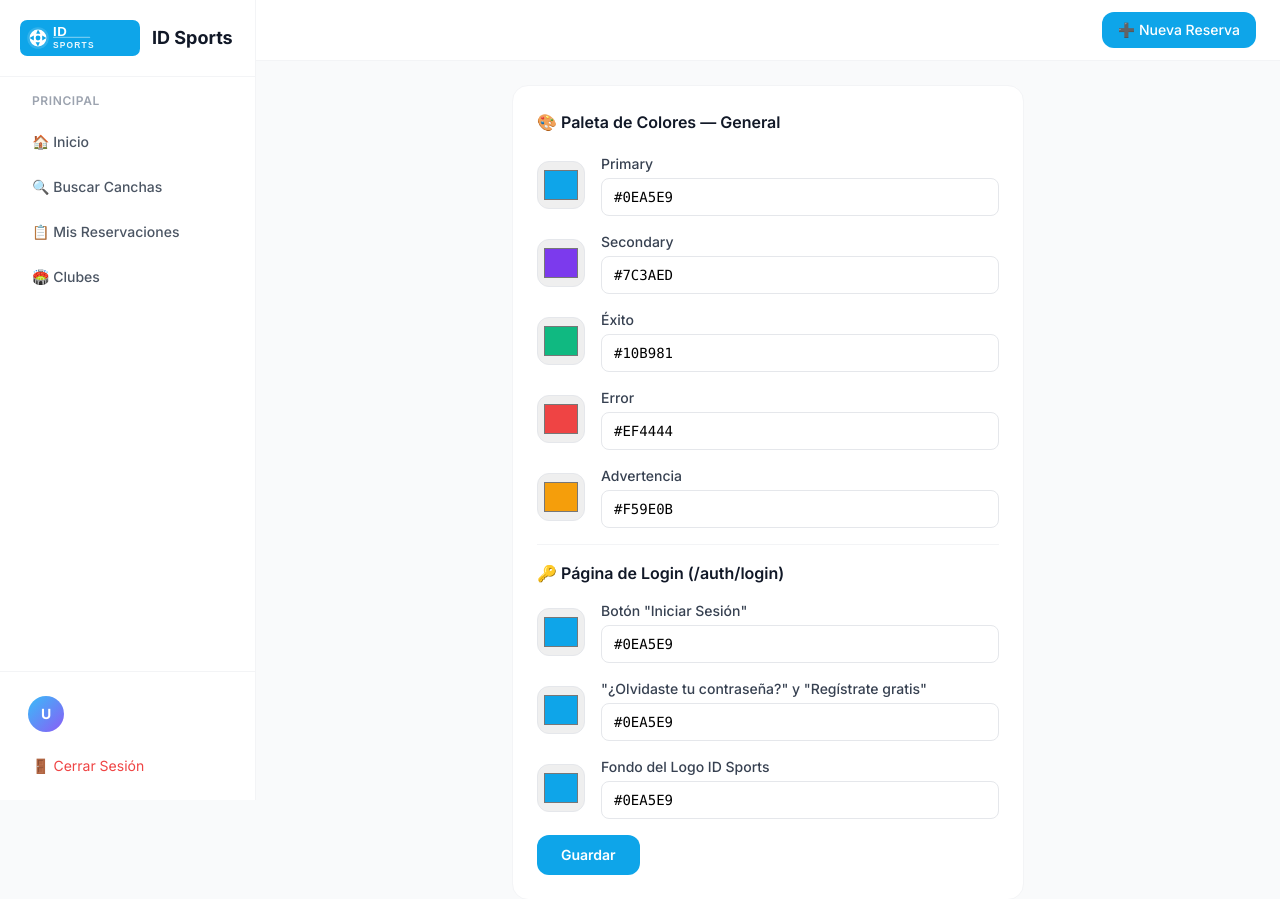
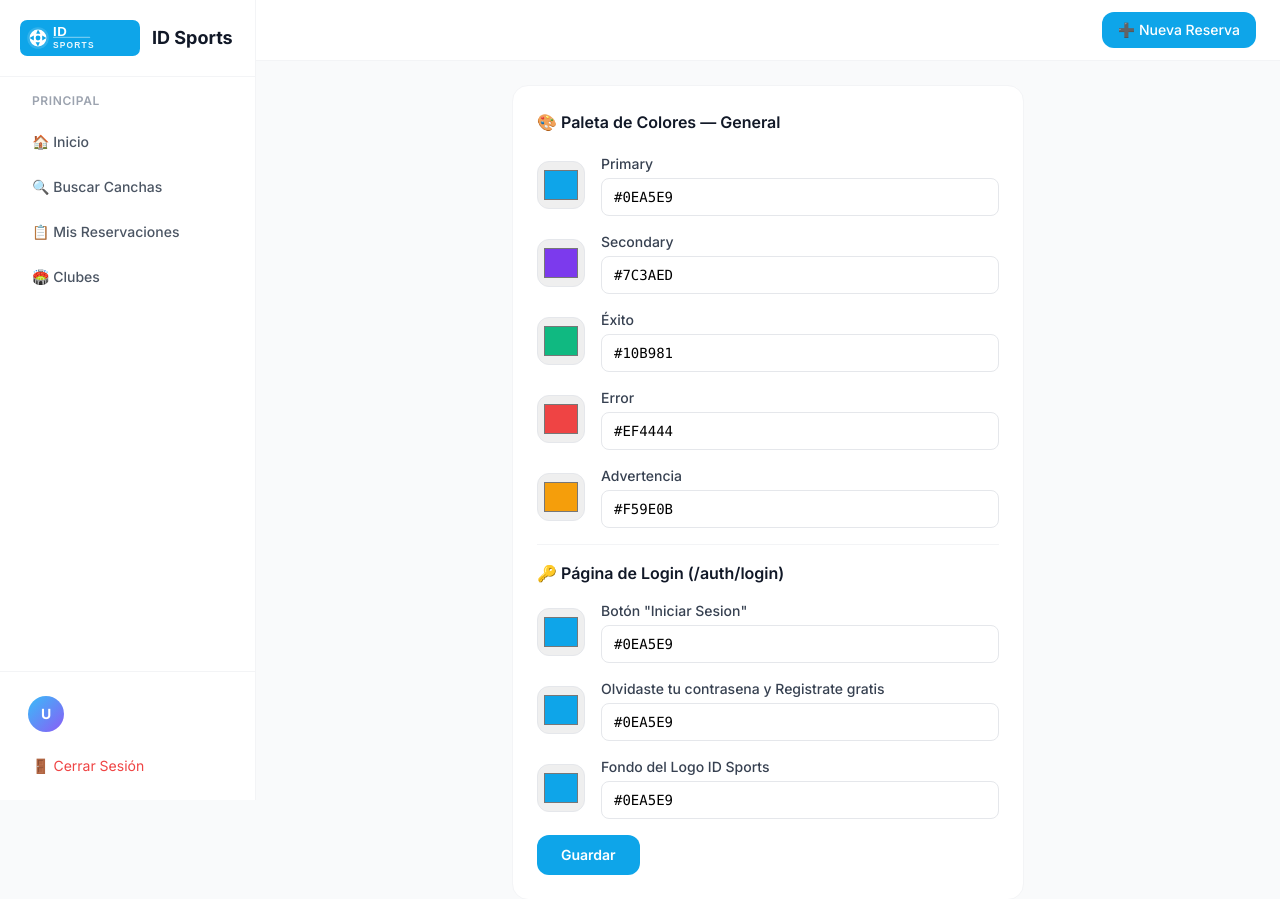
Before and after one commit to danjohn007/ID-Sports, a PHP site: the page made by app/views/config/colors.php in a window 1280 px wide. Shown: the top 899 px of the page. Run offline with PHP 8.4, Linux system fonts and the light colour scheme; the template is opened without the code that fills it, so the values that code supplies are empty; some libraries are stand-ins or nearby versions.

Commit message:
Address code review feedback: class_exists check, fix button text, add _hex variants, fix encoding
Agent-Logs-Url: https://github.com/danjohn007/ID-Sports/sessions/771a8114-4e3f-44f6-aa9e-1259874042c7

Co-authored-by: danjohn007 <77515822+danjohn007@users.noreply.github.com>

```diff
--- a/app/controllers/ConfigController.php
+++ b/app/controllers/ConfigController.php
@@ -6,7 +6,7 @@ class ConfigController extends Controller {
     private static $allowedKeys = [
         'general'  => ['app_name', 'app_tagline', 'app_description', 'timezone', 'currency', 'currency_symbol', 'contact_email', 'contact_phone', 'contact_address', 'maintenance_mode'],
         'email'    => ['smtp_host', 'smtp_port', 'smtp_user', 'smtp_pass', 'smtp_from_name', 'smtp_from_email', 'smtp_encryption'],
-        'colors'   => ['color_primary', 'color_secondary', 'color_accent', 'color_primary_hex', 'color_secondary_hex', 'color_accent_hex', 'color_login_button', 'color_login_link', 'color_login_logo_bg'],
+        'colors'   => ['color_primary', 'color_secondary', 'color_accent', 'color_primary_hex', 'color_secondary_hex', 'color_accent_hex', 'color_login_button', 'color_login_button_hex', 'color_login_link', 'color_login_link_hex', 'color_login_logo_bg', 'color_login_logo_bg_hex'],
         'paypal'   => ['paypal_client_id', 'paypal_client_secret', 'paypal_mode'],
         'qr'       => ['qr_enabled', 'qr_expiry_minutes', 'qr_secret'],
         'chatbot'  => ['chatbot_enabled', 'chatbot_provider', 'chatbot_api_key', 'chatbot_welcome', 'chatbot_system_prompt'],
--- a/app/views/config/colors.php
+++ b/app/views/config/colors.php
@@ -29,8 +29,8 @@
             <hr class="border-gray-100 my-4">
             <h3 class="font-semibold text-gray-900 mb-3">🔑 Página de Login (/auth/login)</h3>
             <?php $loginColorFields = [
-                'color_login_button'  => ['Botón "Iniciar Sesión"', '#0EA5E9'],
-                'color_login_link'    => ['"¿Olvidaste tu contraseña?" y "Regístrate gratis"', '#0EA5E9'],
+                'color_login_button'  => ['Botón "Iniciar Sesion"', '#0EA5E9'],
+                'color_login_link'    => ['Olvidaste tu contrasena y Registrate gratis', '#0EA5E9'],
                 'color_login_logo_bg' => ['Fondo del Logo ID Sports', '#0EA5E9'],
             ];
             foreach ($loginColorFields as $key => [$label, $default]):
--- a/app/views/home/welcome.php
+++ b/app/views/home/welcome.php
@@ -106,7 +106,7 @@
                         A tus necesidades. Configura tus preferencias de deporte, horarios favoritos, música de ambiente y más. ID Sports aprende de ti para ofrecerte siempre la mejor experiencia que se ajusta a tu estilo de juego.
                     </p>
                     <a href="<?= BASE_URL ?>home" class="mt-6 w-full bg-emerald-500 hover:bg-emerald-600 text-white font-semibold py-3 rounded-xl transition-all shadow-sm flex items-center justify-center gap-2">
-                        Siguiente →
+                        Ir al inicio →
                     </a>
                 </div>
             </div>
```
Also changed, not shown: app/views/layouts/auth.php (+7 -5 lines).
